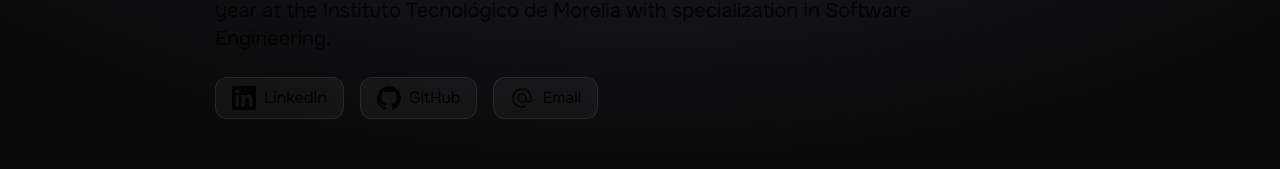
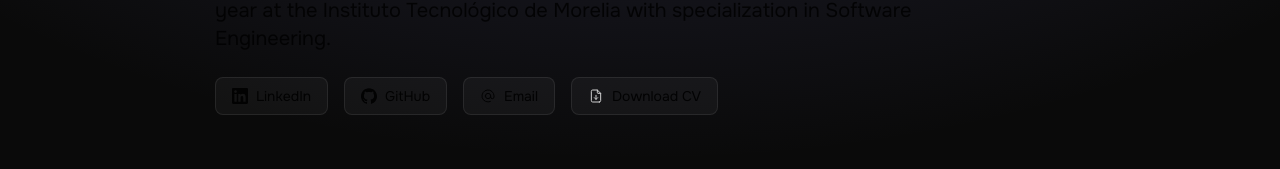
Before and after one commit to AdrianUrtiz/portfolio-adrian, a React (Vite) app: page / in a window 1280 px wide. Shown: the part 319-488 px from the top of the page. Built offline with nearby package versions, Linux system fonts and the light colour scheme.

Commit message:
Añadir botón para descargar el cv

```diff
--- a/src/components/Presentation.jsx
+++ b/src/components/Presentation.jsx
@@ -2,7 +2,7 @@ import { useContext, useState, useEffect } from 'react'
 import { motion } from 'framer-motion'
 import BadgeMovil from './BadgeMovil'
 import SocialItem from './SocialItem'
-import { GitHub, LinkedIn, Mail } from '../icons'
+import { GitHub, LinkedIn, Mail, Download } from '../icons'
 import { LanguageContext } from '../context/LanguageContext'
 
 const typingEffect = {
@@ -93,24 +93,31 @@ function Presentation() {
       </motion.h2>
 
       <motion.nav
-        className='flex flex-wrap gap-4 mt-6'
+        className='flex flex-wrap gap-2 md:gap-4 mt-6'
         initial='hidden'
         animate={showNav ? 'visible' : 'hidden'}
         variants={navEffect}
         transition={{ duration: 0.8 }}>
         <SocialItem
           href={'https://www.linkedin.com/in/adrian-urtiz-955aa0266/'}>
-          <LinkedIn className='size-4 lg:size-6' />
+          <LinkedIn className='size-3 lg:size-4' />
           LinkedIn
         </SocialItem>
         <SocialItem href={'https://github.com/AdrianUrtiz'}>
-          <GitHub className='size-4 lg:size-6' />
+          <GitHub className='size-3 lg:size-4' />
           GitHub
         </SocialItem>
         <SocialItem href={'mailto: aeurtiz17@gmail.com'}>
-          <Mail className='size-4 lg:size-6' />
+          <Mail className='size-3 lg:size-4' />
           Email
         </SocialItem>
+        <a
+          className='rounded-lg border border-white/10 flex justify-center items-center gap-x-2 py-1 px-2 lg:py-2 lg:px-4 text-xs md:text-sm bg-white/5 hover:bg-white/10 hover:scale-105 transition-transform duration-300 ease-in-out'
+          href='/CV Adrian Eduardo Urtiz Parra.pdf'
+          download>
+          <Download className='size-3 lg:size-4' />
+          {translations.download}
+        </a>
       </motion.nav>
     </>
   )
--- a/src/components/Projects.jsx
+++ b/src/components/Projects.jsx
@@ -41,7 +41,7 @@ const ProjectItem = ({ project, translations }) => {
             {project.title}
           </h3>
           <div className='flex flex-wrap mt-2'>
-            <ul className='flex flex-row mb-2 gap-x-2 overflow-scroll max-w-full'>
+            <ul className='flex flex-row mb-2 gap-x-2 overflow-hidden max-w-full'>
               {project.tags.map((tag) => (
                 <li key={tag.name}>
                   <span
--- a/src/components/SocialItem.jsx
+++ b/src/components/SocialItem.jsx
@@ -1,7 +1,7 @@
 const SocialItem = ({ children, href }) => {
   return (
     <a
-      className='rounded-xl border border-white/10 flex justify-center items-center gap-x-2 py-1 px-2 lg:py-2 lg:px-4 text-xs md:text-base bg-white/5 hover:bg-white/10 hover:scale-105 transition-transform duration-300 ease-in-out'
+      className='rounded-lg border border-white/10 flex justify-center items-center gap-x-2 py-1 px-2 lg:py-2 lg:px-4 text-xs md:text-sm bg-white/5 hover:bg-white/10 hover:scale-105 transition-transform duration-300 ease-in-out'
       href={href}
       target='_blank'
       rel='noopener noreferrer'>
--- /dev/null
+++ b/src/icons/Download.jsx
@@ -0,0 +1,23 @@
+function Download({ className }) {
+  return (
+    <svg
+      xmlns='http://www.w3.org/2000/svg'
+      className={`icon icon-tabler icon-tabler-file-download ${className}`}
+      width='44'
+      height='44'
+      viewBox='0 0 24 24'
+      strokeWidth='1.5'
+      stroke='#fff'
+      fill='none'
+      strokeLinecap='round'
+      strokeLinejoin='round'>
+      <path stroke='none' d='M0 0h24v24H0z' fill='none' />
+      <path d='M14 3v4a1 1 0 0 0 1 1h4' />
+      <path d='M17 21h-10a2 2 0 0 1 -2 -2v-14a2 2 0 0 1 2 -2h7l5 5v11a2 2 0 0 1 -2 2z' />
+      <path d='M12 17v-6' />
+      <path d='M9.5 14.5l2.5 2.5l2.5 -2.5' />
+    </svg>
+  )
+}
+
+export default Download
--- a/src/icons/index.js
+++ b/src/icons/index.js
@@ -27,6 +27,7 @@ import Git from './Git'
 import Linux from './Linux'
 import Figma from './Figma'
 import Postman from './Postman'
+import Download from './Download'
 
 export {
   AmazonWebServices,
@@ -58,4 +59,5 @@ export {
   Linux,
   Figma,
   Postman,
+  Download,
 }
```
Also changed, not shown: src/libs/Language.js, 1 other file (tests, documents, lock files or other folders).
